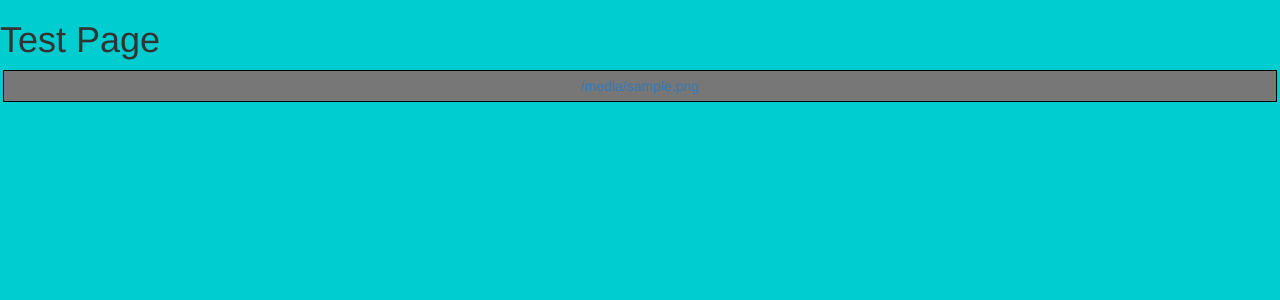
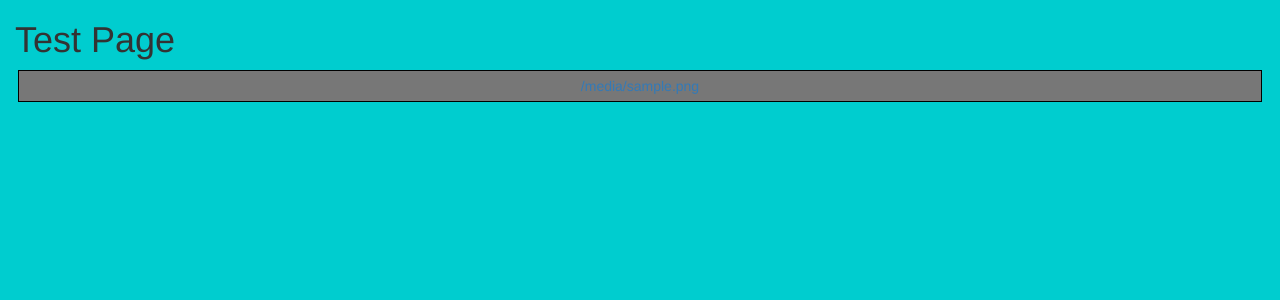
Before and after one commit to iamsitting/django_v1, a Django app: template cxp_v1/templates/cxp_v1/dataplot.html in a window 1280 px wide. Shown: the top 300 px of the page. Run offline with Django 3.2, Linux system fonts and the light colour scheme; the template is opened without the code that fills it: most values are stand-ins (such as "Sample title", 1, 10 or a date in 2020); some libraries are stand-ins or nearby versions.

Commit message:
Small parsing changes

```diff
--- a/api/views.py
+++ b/api/views.py
@@ -18,7 +18,7 @@ def task_list(request):
     if request.method == 'GET':
 	print request.path
 	path_tail = request.path.split("/")[2]
-	final_filename = filename+path_tail
+	final_filename = '../sessionfiles/'+path_tail
         #tasks = Task.objects.all()
         #serializer = TaskSerializer(tasks, many=True)
         #return Response(serializer.data)
@@ -28,7 +28,7 @@ def task_list(request):
 	return response
     elif request.method == 'POST':
         success = True
-
+        filename = '../sessionfiles/'
 	print 'writing to file'
 	final_filename = filename+request.data[0]["title"]
 	with open(final_filename, 'w') as f:
--- a/cxp_v1/templates/cxp_v1/dataplot.html
+++ b/cxp_v1/templates/cxp_v1/dataplot.html
@@ -14,7 +14,10 @@
 	</head>
 
 	<body>
-		<h1> Test Page </h1>
+		<div class="container-fluid">
+		<div class="row">
+		<div class="col-xs-12">
+			<h1 class="text-canter"> Test Page </h1>
 
 			<div id="filediv">
 				{% for file in filelist %}
@@ -28,6 +31,8 @@
 
 			<div id="graph1">
 			</div>
-
+		</div>
+		</div>
+		</div>
 	</body>
 </html>
```
Also changed, not shown: 1 other file. Lines whose indentation alone changed are shown as unchanged.
